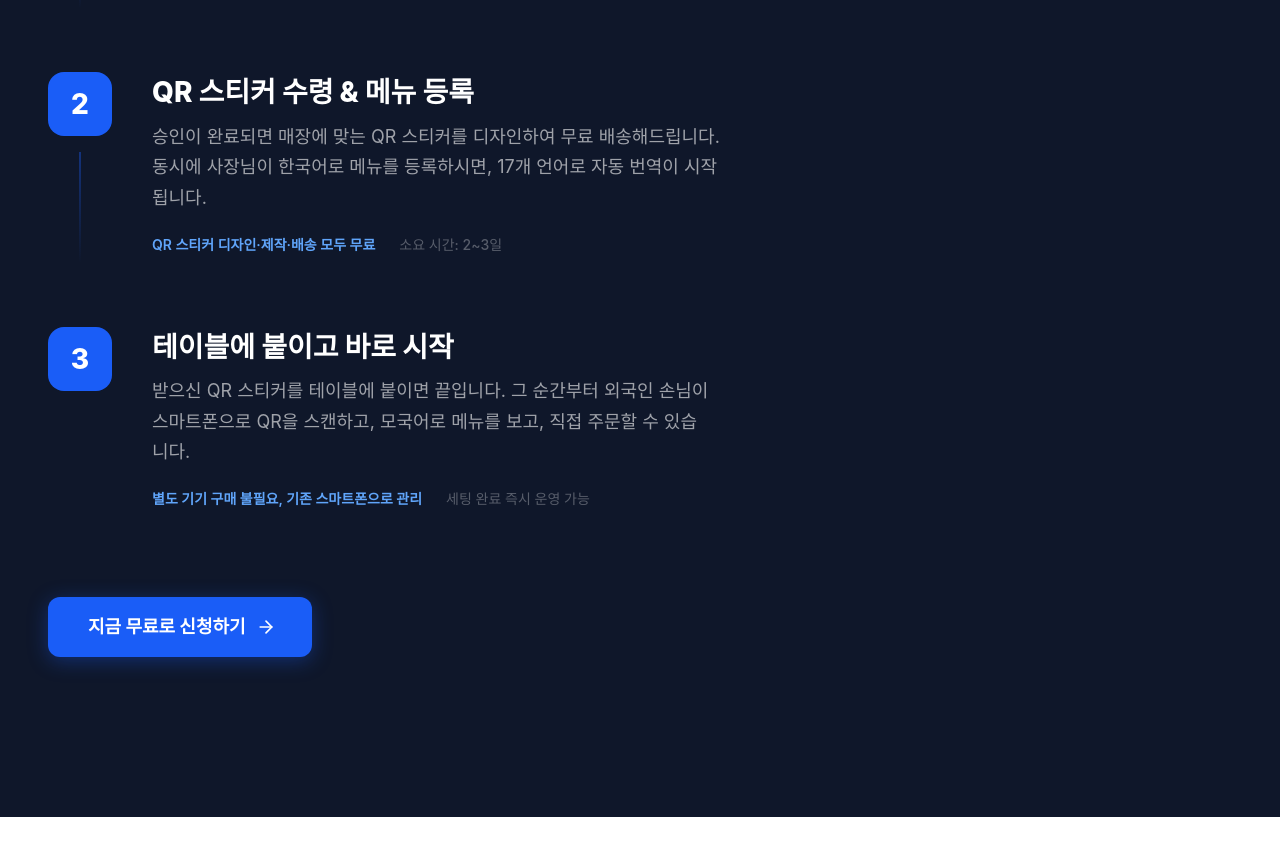
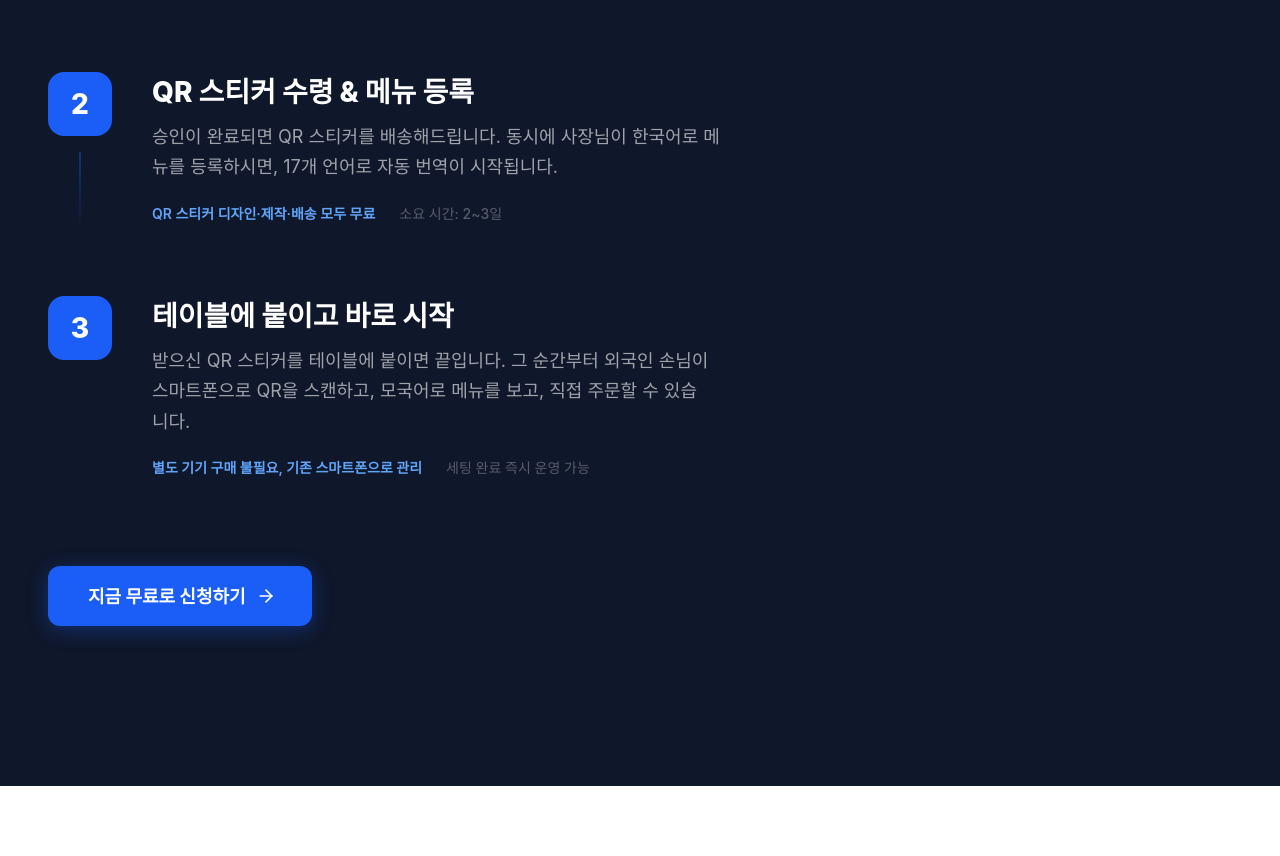
Before and after one commit to willji1096/ZIVO-QRLanding, a React (Vite) app: page / in a window 1280 px wide. Shown: the part 6248-7104 px from the top of the page. Built offline with nearby package versions, Linux system fonts and the light colour scheme; a web font is replaced by a local one.

Commit message:
QR 스티커 문구 간결하게 수정

```diff
--- a/src/sections/HowItWorks.tsx
+++ b/src/sections/HowItWorks.tsx
@@ -13,7 +13,7 @@ const STEPS = [
   {
     num: '2',
     title: 'QR 스티커 수령 & 메뉴 등록',
-    desc: '승인이 완료되면 매장에 맞는 QR 스티커를 디자인하여 무료 배송해드립니다. 동시에 사장님이 한국어로 메뉴를 등록하시면, 17개 언어로 자동 번역이 시작됩니다.',
+    desc: '승인이 완료되면 QR 스티커를 배송해드립니다. 동시에 사장님이 한국어로 메뉴를 등록하시면, 17개 언어로 자동 번역이 시작됩니다.',
     detail: 'QR 스티커 디자인·제작·배송 모두 무료',
     time: '소요 시간: 2~3일',
   },
```
